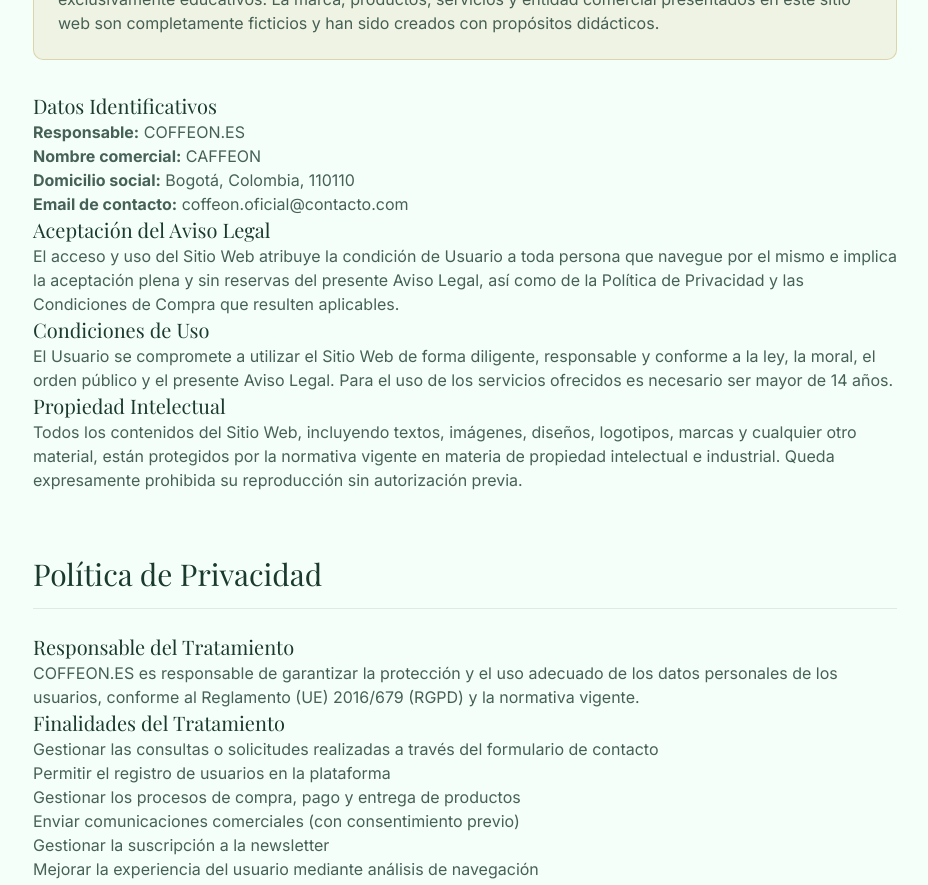
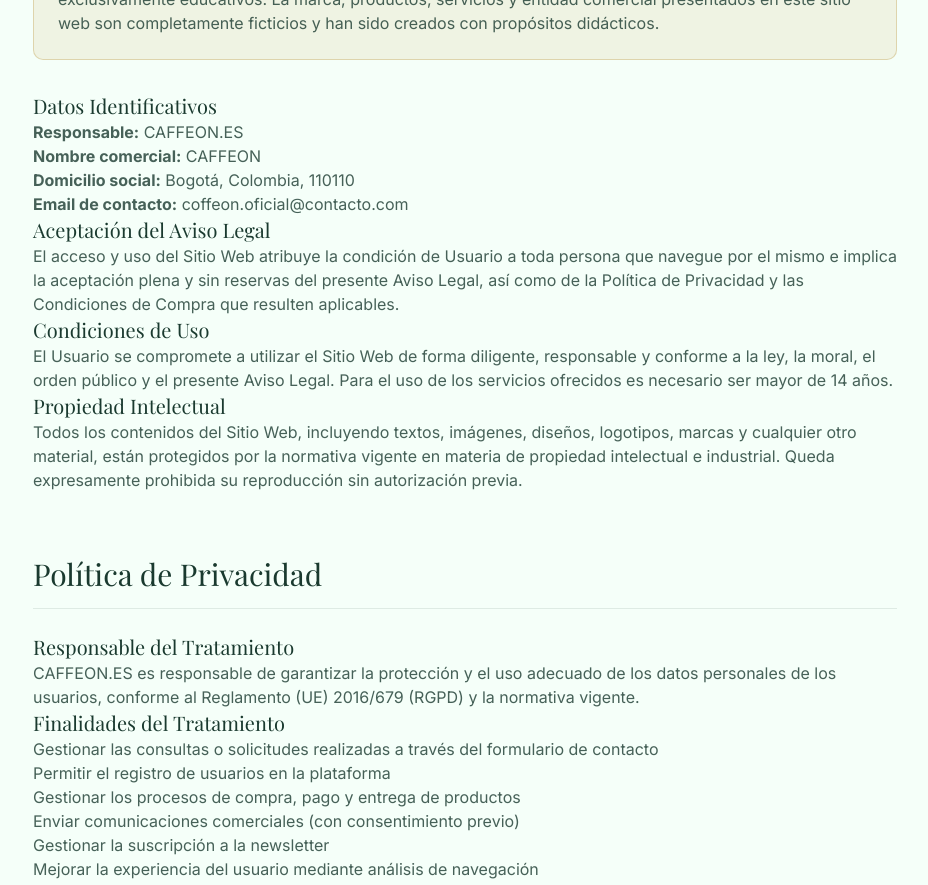
Before and after one commit to rauest/Version-Final-CAFFEON, a Next.js app: page /legales in a window 1280 px wide. Shown: the part 600-1485 px from the top of the page, without its empty margins (175-1103 px from the left). Built offline with nearby package versions, Linux system fonts and the light colour scheme; a web font is replaced by a local one.

Commit message:
fix: correct brand name in legal page\n\nUpdate legal page with correct brand name spelling.

```diff
--- a/app/legales/page.tsx
+++ b/app/legales/page.tsx
@@ -71,7 +71,7 @@ export default function LegalesPage() {
 
               <h3 className="font-serif text-xl text-verde-profundo">Datos Identificativos</h3>
               <ul>
-                <li><strong>Responsable:</strong> COFFEON.ES</li>
+                <li><strong>Responsable:</strong> CAFFEON.ES</li>
                 <li><strong>Nombre comercial:</strong> CAFFEON</li>
                 <li><strong>Domicilio social:</strong> Bogotá, Colombia, 110110</li>
                 <li><strong>Email de contacto:</strong> coffeon.oficial@contacto.com</li>
@@ -109,7 +109,7 @@ export default function LegalesPage() {
             <div className="prose prose-lg max-w-none text-verde-profundo/80">
               <h3 className="font-serif text-xl text-verde-profundo">Responsable del Tratamiento</h3>
               <p>
-                COFFEON.ES es responsable de garantizar la protección y el uso adecuado de los datos personales
+                CAFFEON.ES es responsable de garantizar la protección y el uso adecuado de los datos personales
                 de los usuarios, conforme al Reglamento (UE) 2016/679 (RGPD) y la normativa vigente.
               </p>
 
```
